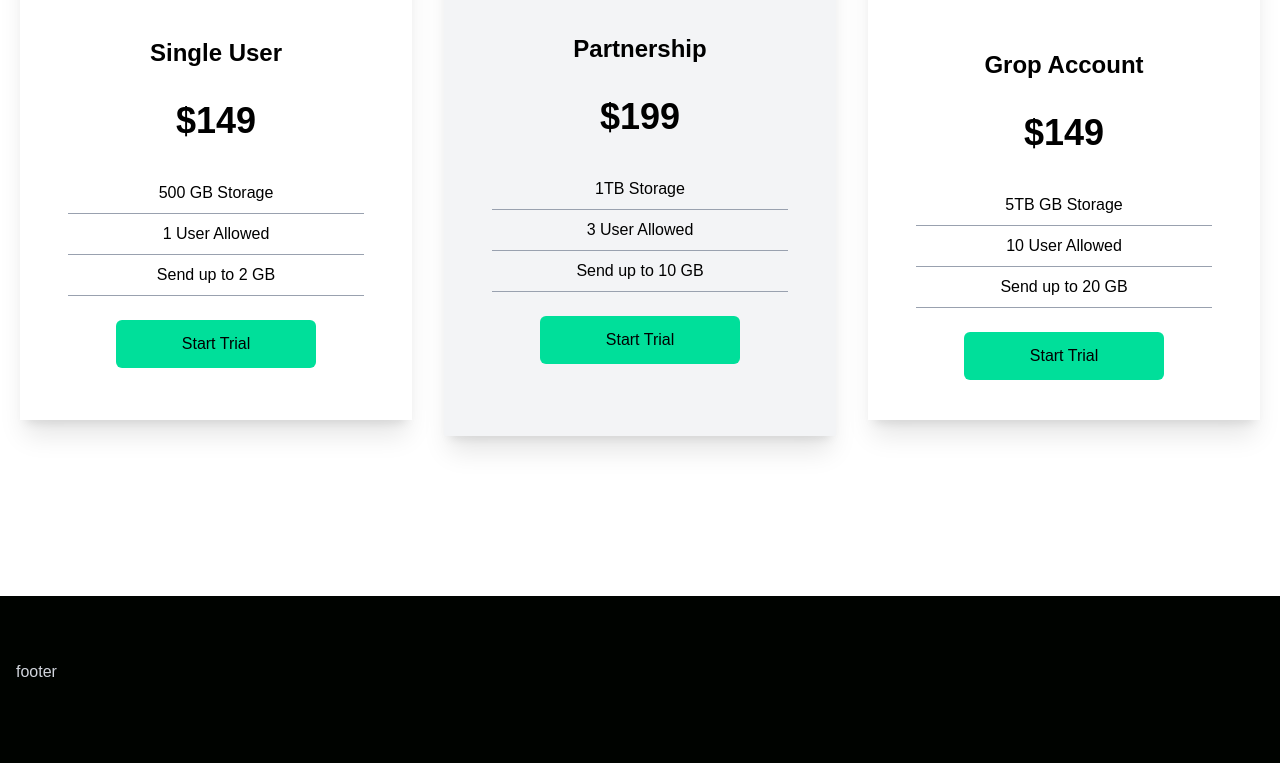
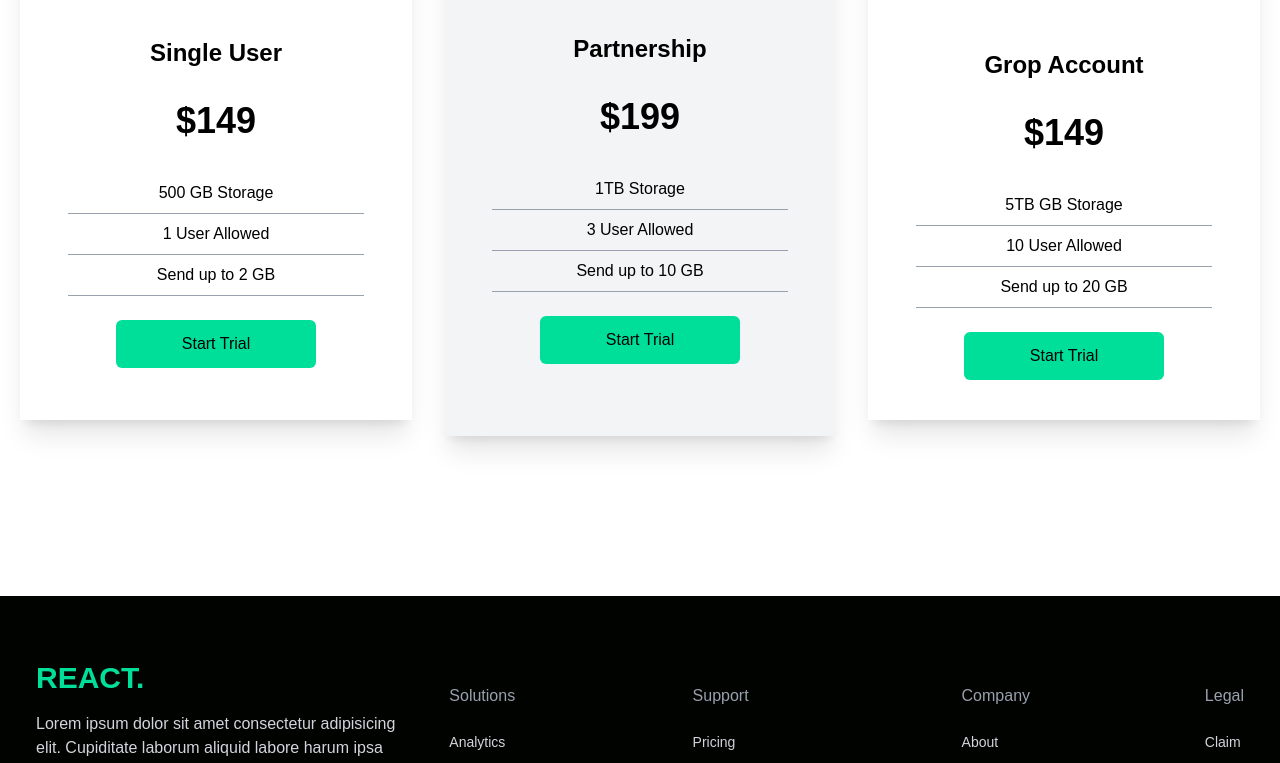
Before and after one commit to lucasolasz/responsive-website, a Next.js app: page / in a window 1280 px wide. Shown: the part 2007-2770 px from the top of the page. Built offline with nearby package versions, Linux system fonts and the light colour scheme.

Commit message:
Finalização do Footer

```diff
--- a/src/app/_components/footer.tsx
+++ b/src/app/_components/footer.tsx
@@ -8,8 +8,65 @@
 
 export default function Footer() {
   return (
-    <div className="max-w-[1240px] max-auto py-16 px-4 grid lg:grid-cols-3 gap-8 text-gray-300">
-      <h1>footer</h1>
+    <div className="max-w-[1240px] mx-auto py-16 px-4 grid lg:grid-cols-3 gap-8 text-gray-300">
+      <div>
+        <h1 className="w-full text-3xl font-bold text-[#00df9a]">REACT.</h1>
+        <p className="py-4">
+          Lorem ipsum dolor sit amet consectetur adipisicing elit. Cupiditate
+          laborum aliquid labore harum ipsa praesentium at enim reprehenderit
+          illum quas nam, accusantium mollitia quidem similique eius maxime iure
+          dolor atque.
+        </p>
+
+        <div className="flex justify-between md:w-[75%] my-6">
+          <FaFacebookSquare size={30} />
+          <FaInstagramSquare size={30} />
+          <FaTwitterSquare size={30} />
+          <FaGithubSquare size={30} />
+          <FaDribbbleSquare size={30} />
+        </div>
+      </div>
+      <div className="lg:col-span-2 flex justify-between mt-6">
+        <div>
+          <h6 className="font-medium text-gray-400">Solutions</h6>
+          <ul className="my-4">
+            <li className="py-2 text-sm">Analytics</li>
+            <li className="py-2 text-sm">Marketing</li>
+            <li className="py-2 text-sm">Commerce</li>
+            <li className="py-2 text-sm">Insights</li>
+          </ul>
+        </div>
+
+        <div>
+          <h6 className="font-medium text-gray-400">Support</h6>
+          <ul className="my-4">
+            <li className="py-2 text-sm">Pricing</li>
+            <li className="py-2 text-sm">Documentation</li>
+            <li className="py-2 text-sm">Guides</li>
+            <li className="py-2 text-sm">API Status</li>
+          </ul>
+        </div>
+
+        <div>
+          <h6 className="font-medium text-gray-400">Company</h6>
+          <ul className="my-4">
+            <li className="py-2 text-sm">About</li>
+            <li className="py-2 text-sm">Blog</li>
+            <li className="py-2 text-sm">Jobs</li>
+            <li className="py-2 text-sm">Press</li>
+            <li className="py-2 text-sm">Carrers</li>
+          </ul>
+        </div>
+
+        <div>
+          <h6 className="font-medium text-gray-400">Legal</h6>
+          <ul className="my-4">
+            <li className="py-2 text-sm">Claim</li>
+            <li className="py-2 text-sm">Policy</li>
+            <li className="py-2 text-sm">Terms</li>
+          </ul>
+        </div>
+      </div>
     </div>
   );
 }
```
